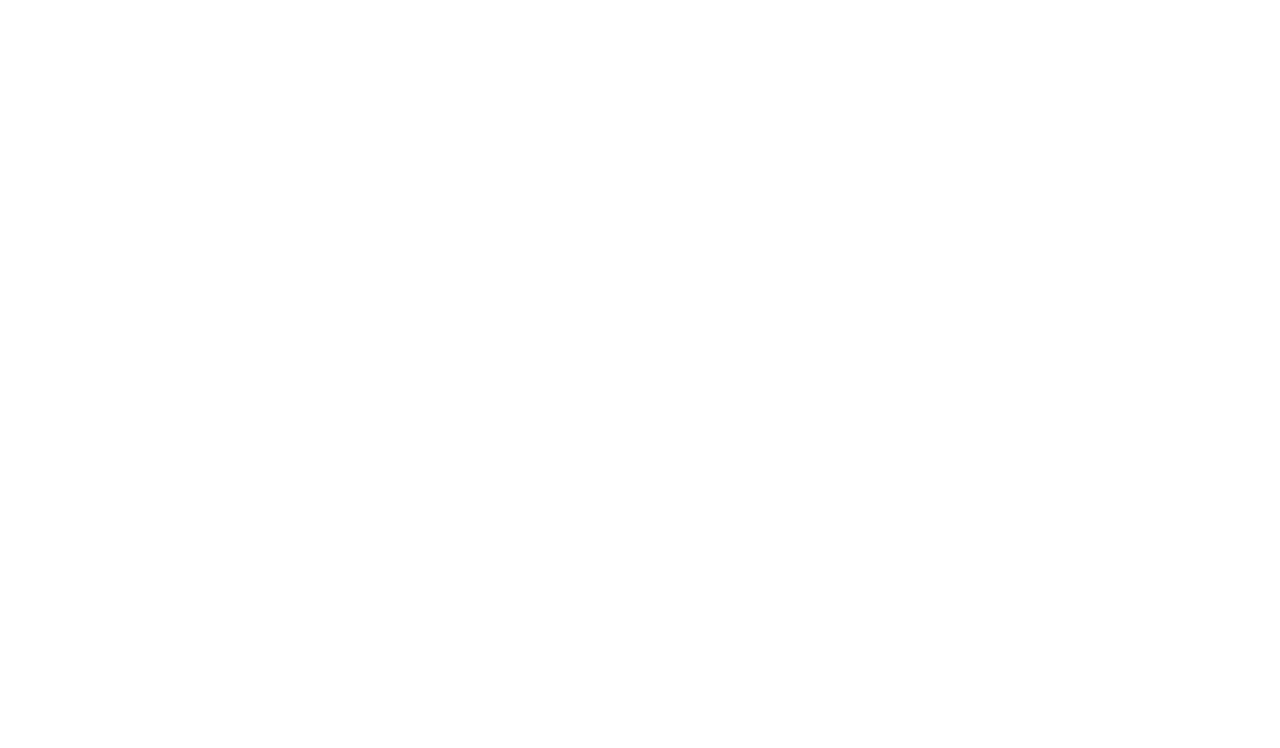
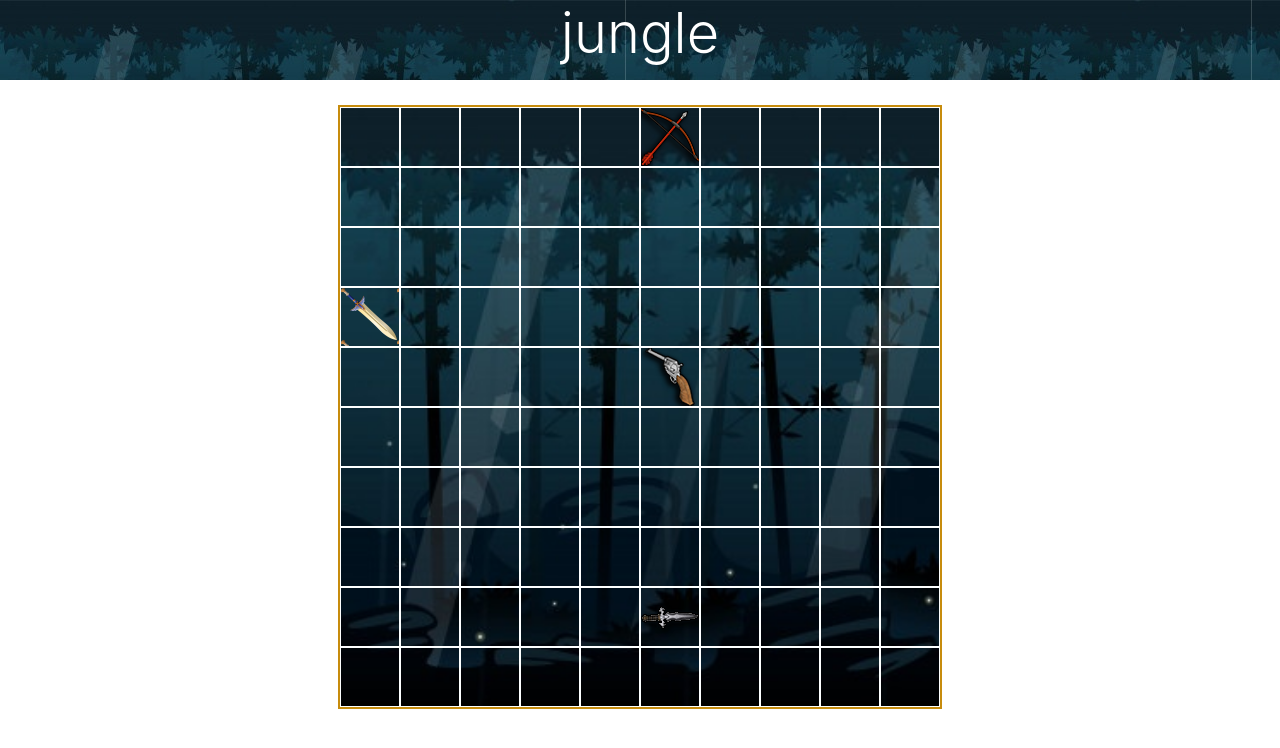
Before and after one commit to jenniekibiri/JungleGame, a plain HTML site: page app/index.html in a window 1280 px wide. Drawn offline with nearby package versions, Linux system fonts and the light colour scheme; the site is published under a folder, as on GitHub Pages, so addresses that start at the root find nothing.

Commit message:
change file structure

```diff
--- a/index.html
+++ b/app/index.html
@@ -4,7 +4,7 @@
     <meta charset="UTF-8">
     <meta name="viewport" content="width=device-width, initial-scale=1.0">
     <title>jungle game</title>
-<link rel="stylesheet" href="/app/css/style.css">
+<link rel="stylesheet" href="./css/style.css">
 <link rel="stylesheet" href="https://stackpath.bootstrapcdn.com/bootstrap/4.5.2/css/bootstrap.min.css" integrity="sha384-JcKb8q3iqJ61gNV9KGb8thSsNjpSL0n8PARn9HuZOnIxN0hoP+VmmDGMN5t9UJ0Z" crossorigin="anonymous">
 </head>
 <body>
@@ -13,6 +13,6 @@
     <script src="https://code.jquery.com/jquery-3.5.1.slim.min.js" integrity="sha384-DfXdz2htPH0lsSSs5nCTpuj/zy4C+OGpamoFVy38MVBnE+IbbVYUew+OrCXaRkfj" crossorigin="anonymous"></script>
     <script src="https://cdn.jsdelivr.net/npm/popper.js@1.16.1/dist/umd/popper.min.js" integrity="sha384-9/reFTGAW83EW2RDu2S0VKaIzap3H66lZH81PoYlFhbGU+6BZp6G7niu735Sk7lN" crossorigin="anonymous"></script>
     <script src="https://stackpath.bootstrapcdn.com/bootstrap/4.5.2/js/bootstrap.min.js" integrity="sha384-B4gt1jrGC7Jh4AgTPSdUtOBvfO8shuf57BaghqFfPlYxofvL8/KUEfYiJOMMV+rV" crossorigin="anonymous"></script>
-  <script src="/app/js/map.js"></script>
+  <script src="./js/map.js"></script>
 </body>
 </html>
```
